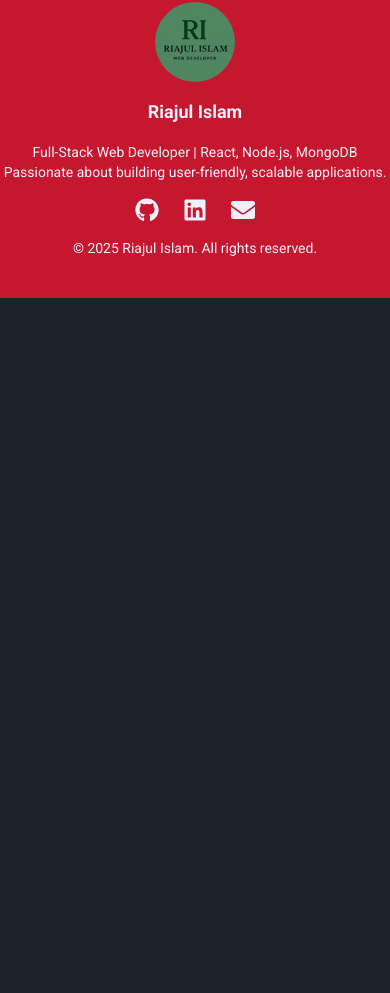
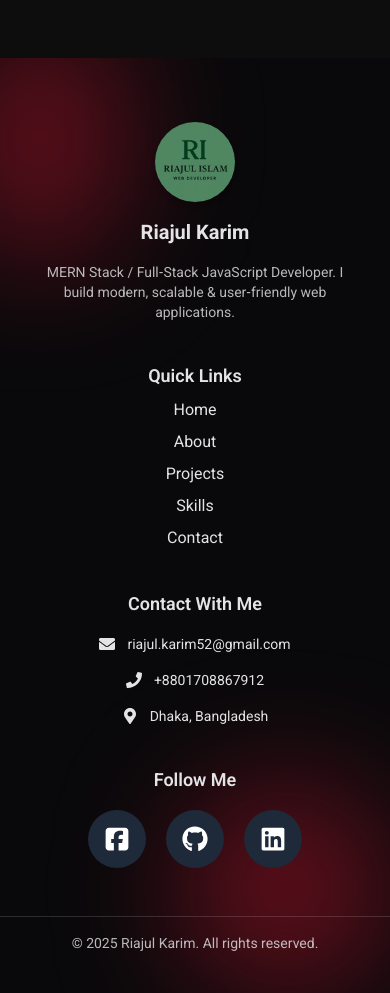
Before and after one commit to rjriajul1/personal-portfilo, a React (Vite) app: page / in a window 390 px wide. Shown: the part 6579-7572 px from the top of the page. Before the commit the page ends 6877 px from the top, so only its background shows below. Built offline with nearby package versions, Linux system fonts and the light colour scheme.

Commit message:
I have updated my footer section

```diff
--- a/src/pages/home/contact/Contact.jsx
+++ b/src/pages/home/contact/Contact.jsx
@@ -66,7 +66,7 @@ const Contact = () => {
         className="max-w-7xl mx-auto px-6 flex flex-col lg:flex-row gap-10"
       >
         {/* Contact Info */}
-        <div className="flex flex-col gap-6 p-8 rounded-2xl bg-white shadow-lg border border-primary/20">
+        <div className="flex  flex-col gap-6 p-8 rounded-2xl bg-white shadow-lg border border-primary/20">
           <h3 className="text-2xl font-semibold mb-4 text-primary">Contact Info</h3>
 
           <div className="flex items-center gap-4 text-primary">
@@ -126,7 +126,7 @@ const Contact = () => {
             placeholder="Your Message"
             value={message}
             onChange={(e) => setMessage(e.target.value)}
-            className="textarea textarea-bordered w-full mb-6 focus:outline-primary focus:ring-2 focus:ring-primary transition"
+            className="textarea textarea-bordered w-full mb-6 focus:outline-primary focus:ring-2 focus:ring-primary transition resize-none"
             required
           ></textarea>
 
--- a/src/pages/home/footer/Footer.jsx
+++ b/src/pages/home/footer/Footer.jsx
@@ -1,50 +1,141 @@
 import React from "react";
 import logo from "../../../assets/logo.png";
-import { FaGithub, FaLinkedin, FaEnvelope } from "react-icons/fa";
+import {
+  FaGithub,
+  FaLinkedin,
+  FaEnvelope,
+  FaFacebook,
+  FaTwitter,
+  FaPhone,
+  FaMapMarkerAlt,
+} from "react-icons/fa";
 import { Link } from "react-router";
+import { FaSquareFacebook } from "react-icons/fa6";
 
 const Footer = () => {
+  const year = new Date().getFullYear();
+
   return (
-     <footer className="bg-primary text-primary-content py-10 text-center">
-      <div className="flex flex-col items-center space-y-4">
-        {/* Logo */}
-        <img className="w-20 h-20 rounded-full" src={logo} alt="Logo" />
+    <footer className="bg-neutral text-neutral-content pt-16 pb-10 mt-24 relative overflow-hidden">
 
-        {/* Name and Description */}
-        <p className="text-lg font-bold">Riajul Islam</p>
-        <p className="max-w-md text-sm">
-          Full-Stack Web Developer | React, Node.js, MongoDB
-          <br />
-          Passionate about building user-friendly, scalable applications.
+      <span className="pointer-events-none absolute -top-10 -left-10 w-40 h-60 rounded-full bg-primary/50 blur-3xl" />
+      <span className="pointer-events-none absolute bottom-0 right-0 w-52 h-52 rounded-full bg-primary/50 blur-3xl" />
+
+      <div className="max-w-[1600px] mx-auto px-6 grid grid-cols-1 sm:grid-cols-2 md:grid-cols-4 gap-10 relative z-10">
+        {/* Brand & Intro */}
+        <div className="flex flex-col items-center md:items-start space-y-4 text-center md:text-left">
+          <img
+            src={logo}
+            alt="Riajul Karim Logo"
+            className="w-20 h-20 rounded-full shadow-md"
+          />
+          <h2 className="text-xl font-bold">Riajul Karim</h2>
+          <p className="text-sm opacity-80 max-w-xs">
+            MERN Stack / Full‑Stack JavaScript Developer. I build modern,
+            scalable & user‑friendly web applications.
           </p>
+        </div>
+
+        {/* Quick Links */}
+        <nav className="flex flex-col items-center md:items-start text-center md:text-left space-y-2">
+          <h3 className="text-lg font-semibold mb-2">Quick Links</h3>
+          <Link
+            to="#home"
+            className="hover:underline hover:text-primary transition-colors"
+          >
+            Home
+          </Link>
+          <a
+            href="#about"
+            className="hover:underline hover:text-primary transition-colors"
+          >
+            About
+          </a>
+          <a
+            href="#project"
+            className="hover:underline hover:text-primary transition-colors"
+          >
+            Projects
+          </a>
+          <a
+            href="#skill"
+            className="hover:underline hover:text-primary transition-colors"
+          >
+            Skills
+          </a>
+          <a
+            href="#contact"
+            className="hover:underline hover:text-primary transition-colors"
+          >
+            Contact
+          </a>
+        </nav>
+
+        {/* Contact With Me */}
+        <div className="flex flex-col items-center md:items-start text-center md:text-left space-y-4">
+          <h3 className="text-lg font-semibold">Contact With Me</h3>
+          <a
+            href="mailto:riajul.karim52@gmail.com"
+            className="flex items-center gap-3 hover:text-primary transition-colors"
+            aria-label="Send email to Riajul Karim"
+          >
+            <FaEnvelope />
+            <span className="text-sm break-all">riajul.karim52@gmail.com</span>
+          </a>
+          <a
+            href="tel:+8801708867912"
+            className="flex items-center gap-3 hover:text-primary transition-colors"
+            aria-label="Call or WhatsApp Riajul Karim"
+          >
+            <FaPhone />
+            <span className="text-sm">+8801708867912</span>
+          </a>
+          <div className="flex items-center gap-3">
+            <FaMapMarkerAlt />
+            <span className="text-sm">Dhaka, Bangladesh</span>
+          </div>
+        </div>
 
         {/* Social Icons */}
-        <div className="flex space-x-6 text-2xl">
+        <div className="flex flex-col items-center md:items-start space-y-4">
+          <h3 className="text-lg font-semibold">Follow Me</h3>
+           <div className="flex gap-5">
+                      {/* Facebook */}
+                      <Link
+                        to="https://www.facebook.com/share/1JHcRoWsFS/"
+                        target="_blank"
+                        rel="noopener noreferrer"
+                        className="bg-gray-800 p-4 rounded-full flex items-center justify-center transition-all duration-300 hover:bg-primary hover:scale-110"
+                      >
+                        <FaSquareFacebook size={26} color="white" />
+                      </Link>
+
+                      {/* GitHub */}
                       <Link
                         to="https://github.com/rjriajul1"
                         target="_blank"
                         rel="noopener noreferrer"
-            aria-label="GitHub"
+                        className="bg-gray-800 p-4 rounded-full flex items-center justify-center transition-all duration-300 hover:bg-primary hover:scale-110"
                       >
-            <FaGithub />
+                        <FaGithub size={26} color="white" />
                       </Link>
+
+                      {/* LinkedIn */}
                       <Link
                         to="https://www.linkedin.com/in/riajul-karim"
                         target="_blank"
                         rel="noopener noreferrer"
-            aria-label="LinkedIn"
+                        className="bg-gray-800 p-4 rounded-full flex items-center justify-center transition-all duration-300 hover:bg-primary hover:scale-110"
                       >
-            <FaLinkedin />
+                        <FaLinkedin size={26} color="white" />
                       </Link>
-          <a href="mailto:riajul.karim52@gmail.com" aria-label="Email">
-            <FaEnvelope />
-          </a>
+                    </div>
+        </div>
       </div>
 
-        {/* Copyright */}
-        <p className="text-sm">
-          © {new Date().getFullYear()} Riajul Islam. All rights reserved.
-        </p>
+      {/* Bottom Bar */}
+      <div className="border-t border-neutral-content/20 mt-12 pt-4 text-center text-sm opacity-80 relative z-10">
+        © {year} Riajul Karim. All rights reserved.
       </div>
     </footer>
   );
```
Lines whose indentation alone changed are shown as unchanged.
